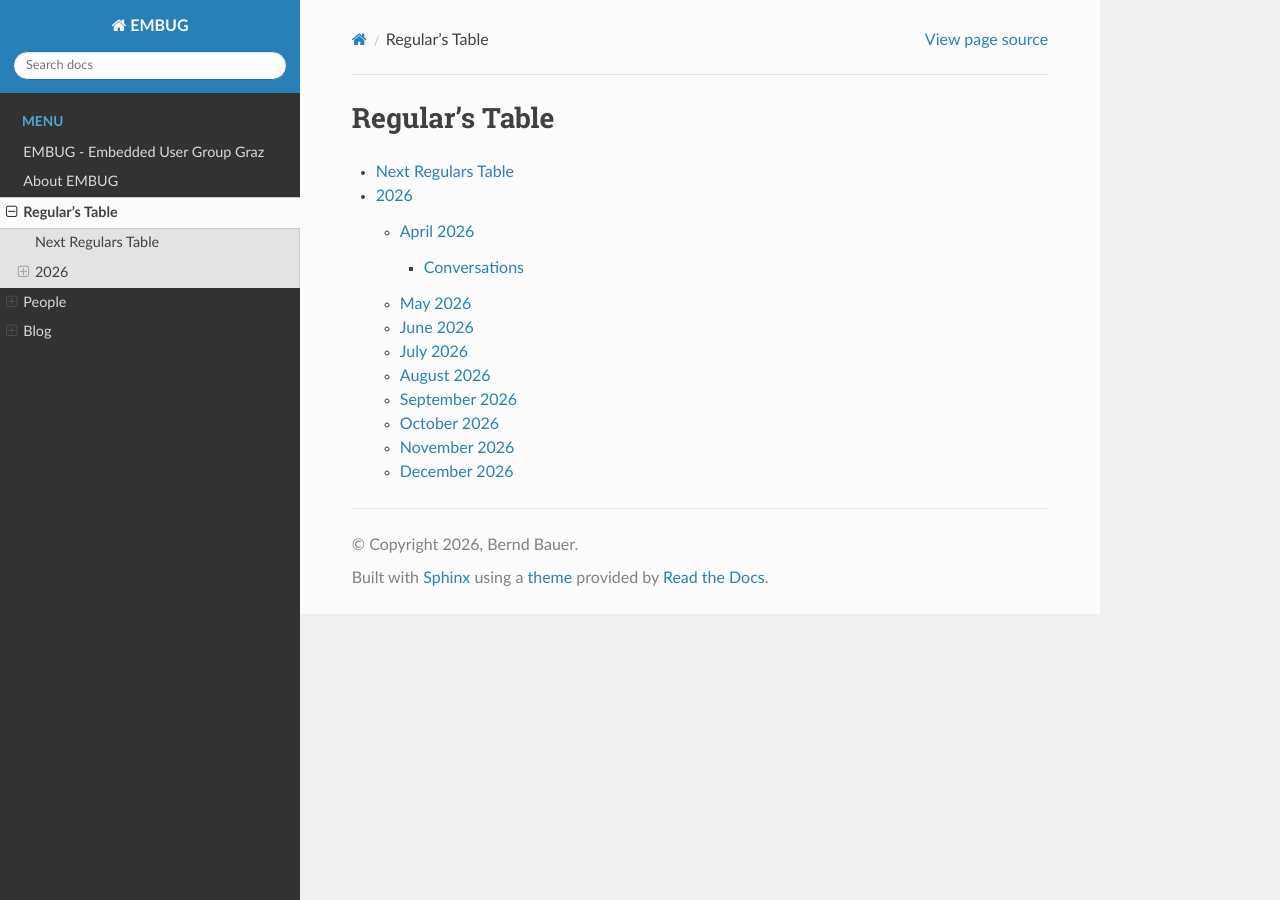
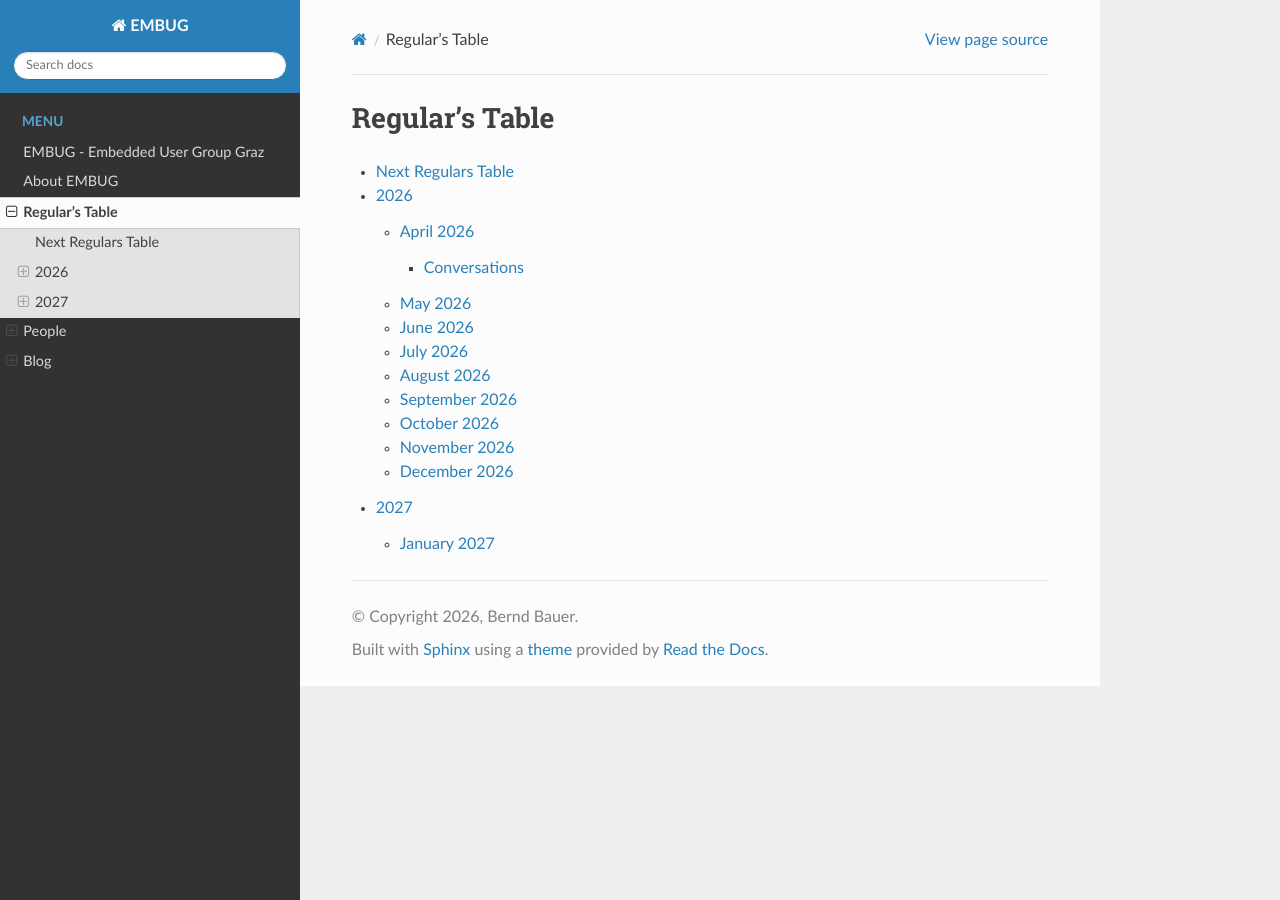
Before and after one commit to embug-org/website, a Sphinx documentation site: the page built from source/regulars_table/index.rst, in a window 1280 px wide. Built offline with Sphinx 7.4.7 and the Read the Docs theme 3.1.0, drawn with Linux system fonts in a browser that asks for light colours.

Commit message:
Prepare HP for 2027

```diff
--- /dev/null
+++ b/source/regulars_table/2027/01_january.rst
@@ -0,0 +1,6 @@
+January 2027
+============
+
+ .. todo::
+
+    Add January 2027 regulars table
--- /dev/null
+++ b/source/regulars_table/2027/index.rst
@@ -0,0 +1,6 @@
+2027
+====
+
+.. toctree::
+
+   /regulars_table/2027/01_january
--- a/source/regulars_table/index.rst
+++ b/source/regulars_table/index.rst
@@ -5,3 +5,4 @@ Regular's Table
 
    Next Regulars Table </regulars_table/2026/12_december>
    /regulars_table/2026/index
+   /regulars_table/2027/index
```
